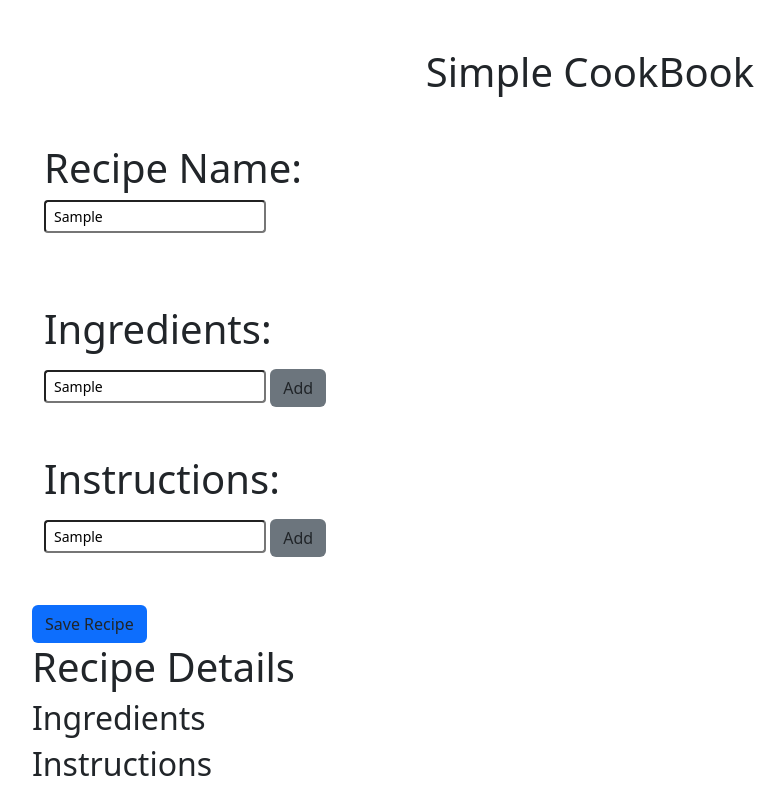
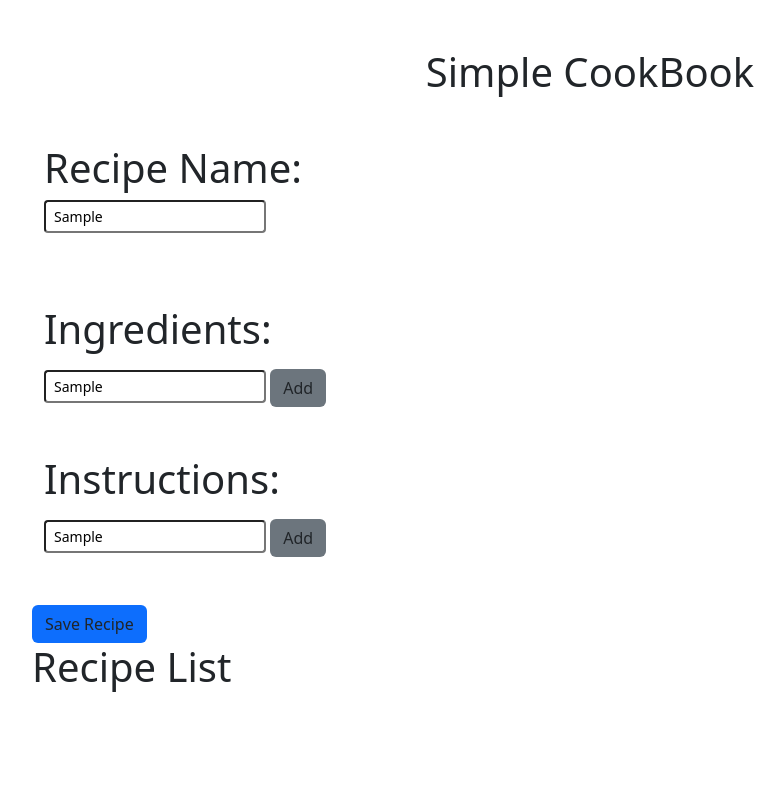
Before and after one commit to Jeco99/activities, a plain HTML site: page activity-javascript/html_with_js_func/simpleCookbook/simpleCookBook.html in a window 1280 px wide. Both pictures are taken after typing "Sample", "Sample", "Sample" into the empty fields and a click on the button "Save Recipe". Shown: the whole page, without its empty margins (50-833 px from the left). Drawn offline with nearby package versions, Linux system fonts and the light colour scheme.

Commit message:
save recipes problem

```diff
--- a/activity-javascript/html_with_js_func/simpleCookbook/simpleCookBook.html
+++ b/activity-javascript/html_with_js_func/simpleCookbook/simpleCookBook.html
@@ -10,25 +10,21 @@
     <h1 class="text-center pt-5">Simple CookBook</h1>
     <div class="container mt-5">
        <h1>Recipe Name: </h1>
-       <input type="text" class="form-control-sm" placeholder="Recipe Name ">
+       <input type="text" class="form-control-sm" placeholder="Recipe Name" id="recipeId">
     </div>
 
     <br>
 
     <section class="container mt-5">
       <h1>Ingredients:</h1>
-      <div id="ingredientDetails">
-        <div id="ingredient-list"><ul></ul></div>
-      </div>
+      <div id="ingredient-list"><ul></ul></div>
       <input class="form-control-sm" type="text" id="ingredients" placeholder="Add ingredient">
       <button class="btn btn-md bg-secondary" id="addIngredientsBtn">Add</button>
     </section>
 
     <section class="container mt-5">
       <h1>Instructions:</h1>
-      <div id="instructionDetails">
-        <div id="instruction-list"><ol></ol></div>
-      </div>
+      <div id="instruction-list"><ol></ol></div>
       <input class="form-control-sm" type="text" id="instruction" placeholder="Add instruction">
       <button class="btn btn-md bg-secondary" id="instructionBtn">Add</button>
     </section>
--- a/activity-javascript/html_with_js_func/simpleCookbook/simpleCookbook.js
+++ b/activity-javascript/html_with_js_func/simpleCookbook/simpleCookbook.js
@@ -1,8 +1,5 @@
 var ul = document.querySelector('ul');
 var ol = document.querySelector('ol');
-
-
-
 
 //ingredients
 var ingre = document.getElementById('ingredients');
@@ -20,7 +17,14 @@ var saveBtn = document.getElementById('saveBtn');
 // recipe details display
 var recipeDetails = document.getElementById('recipeDetails');
 
+//recipe
+var recipeName = document.getElementById('recipeId');
 
+
+//store the data
+var ingredientsData = [];
+var instructionsData = [];
+var recipetitleData = [];
 
 
 // ingredients
@@ -28,6 +32,7 @@ function addIngredients(){
     let li = document.createElement('li');
     li.className = 'ingreList';
     li.innerHTML = ingre.value;
+    ingredientsData.push(ingre.value);
     ul.append(li);
     ingre.value = "";
 }
@@ -37,6 +42,7 @@ function addInstructions(){
     let li = document.createElement('li');
     li.className = "instrucList";
     li.innerHTML = instruction.value;
+    instructionsData.push(instruction.value);
     ol.append(li);
     instruction.value = "";
 }
@@ -74,36 +80,40 @@ function display(disp_arr, tagName){
 
 
 function saveDetails(){
-    let ingredients = document.createElement('h2');
-    let instruction = document.createElement('h2');
+    let ingredients = document.createElement('h3');
+    let instruction = document.createElement('h3');
+    let recipeNameId = document.createElement('h2');
     let recipeD = document.createElement('h1');
+    let recipeList = document.createElement('h1');
 
-    recipeD.innerHTML = 'Recipe Details';
-    recipeDetails.append(recipeD);
+    recipeList.innerHTML = "Recipe List";
+    recipeDetails.append(recipeList);
+
+    // console.log(ingredientsData);
+    // console.log(instructionsData);
+
+    // recipeD.innerHTML = 'Recipe Details';
+    // recipeDetails.append(recipeD);
+
+    // recipeNameId.innerHTML = recipeName.value;
+    // recipeDetails.append(recipeNameId);
+
+    // let ingList = document.getElementsByClassName('ingreList');
+    // let ingVal = extractVal(ingList);
+
+    // ingredients.innerHTML = 'Ingredients';
+    // recipeDetails.append(ingredients);
+
+    // display(ingVal, "ul");
 
 
-    let ingList = document.getElementsByClassName('ingreList');
-    let ingVal = extractVal(ingList);
+    // let insTrucList = document.getElementsByClassName('instrucList');
+    // let instrucVal = extractVal(insTrucList);
 
-    ingredients.innerHTML = 'Ingredients';
-    recipeDetails.append(ingredients);
+    // instruction.innerHTML = 'Instructions';
+    // recipeDetails.append(instruction);
 
-    display(ingVal, "ul");
-
-
-    let insTrucList = document.getElementsByClassName('instrucList');
-    let instrucVal = extractVal(insTrucList);
-
-    instruction.innerHTML = 'Instructions';
-    recipeDetails.append(instruction);
-
-    display(instrucVal, ol);
-
-
-
-
-
-
+    // display(instrucVal, "ol");
 
 }
 
```
Also changed, not shown: activity-javascript/html_with_js_func/practice.js (+21 -13 lines).
